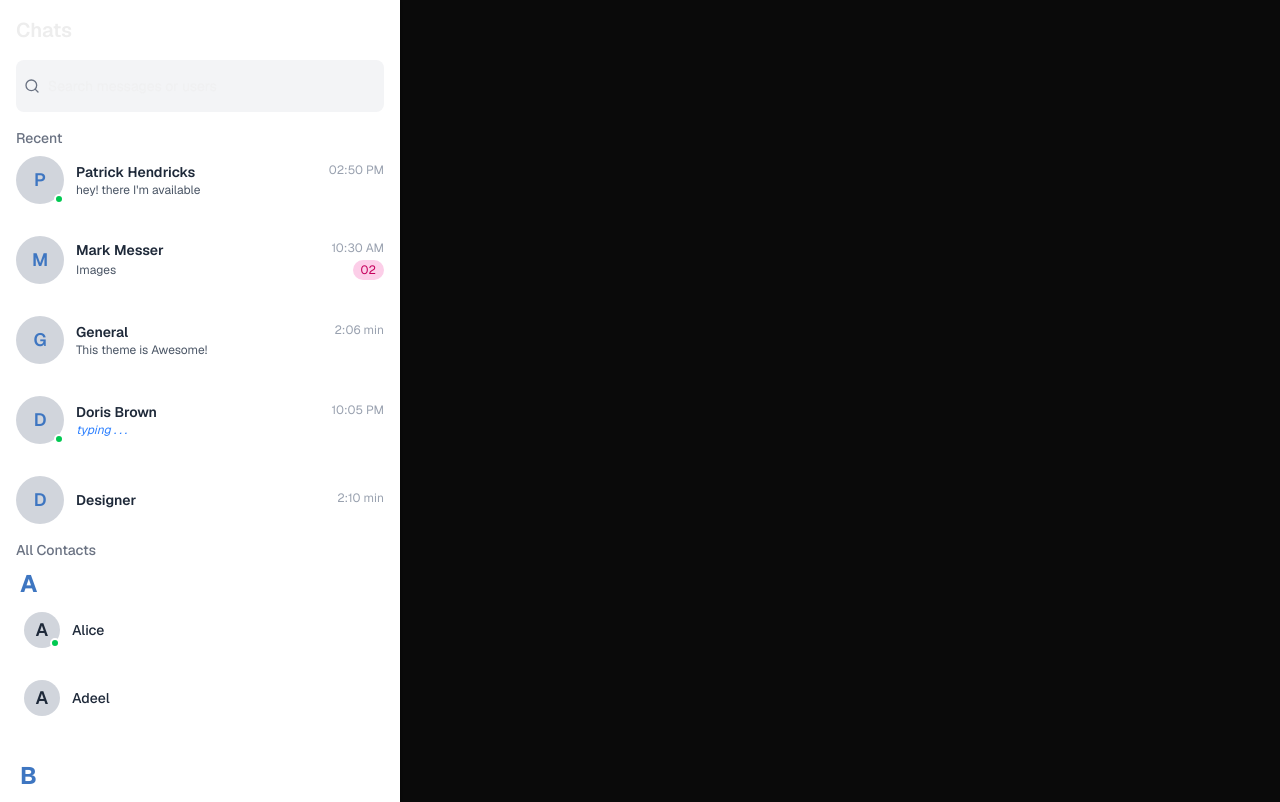
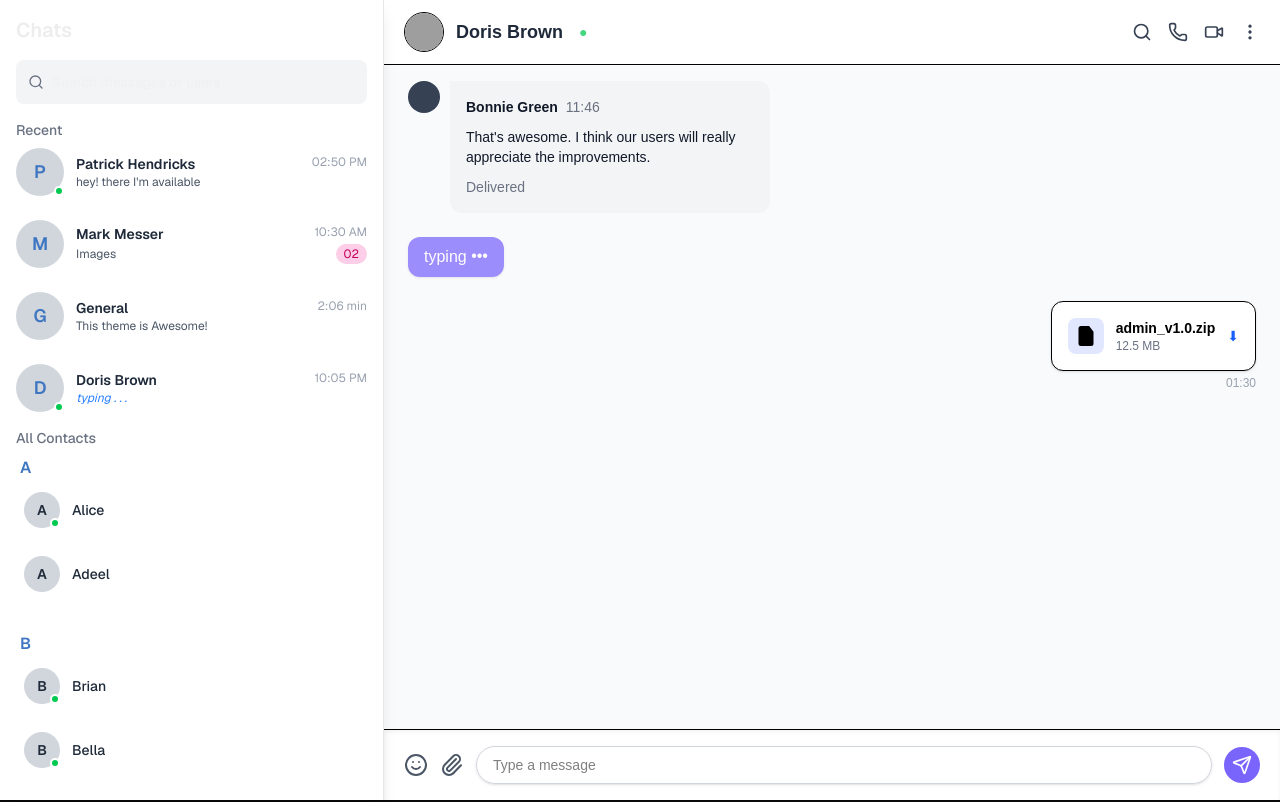
Before and after one commit to umair6756/Chat-application, a Next.js app: page /chat in a window 1280 px wide. Shown: the top 802 px of the page. Built offline with nearby package versions, Linux system fonts and the light colour scheme; grey boxes are pictures that could not be loaded.

Commit message:
Add chat box component

```diff
--- /dev/null
+++ b/app/Components/ChatPageComp/ChatBox.js
@@ -0,0 +1,129 @@
+'use client'
+import { useState } from 'react';
+import {
+  Search,
+  Phone,
+  Video,
+  MoreVertical,
+  Smile,
+  Paperclip,
+  Send,
+} from 'lucide-react';
+import dynamic from 'next/dynamic';
+import MessageBox from './MessageBox';
+
+const EmojiPicker = dynamic(() => import('emoji-picker-react'), { ssr: false });
+
+export default function ChatBox() {
+  const [showSearch, setShowSearch] = useState(false);
+  const [showEmojiPicker, setShowEmojiPicker] = useState(false);
+  const [message, setMessage] = useState('');
+
+  const onEmojiClick = (emojiData) => {
+    setMessage((prev) => prev + emojiData.emoji);
+  };
+
+  return (
+    <div className="w-[100%] h-screen flex flex-col bg-gradient-to-br from-white via-[#f3f4f6] to-[#e5e7eb] text-black">
+      {/* Header */}
+      <div className="flex items-center justify-between px-5 py-3 border-b shadow-sm bg-white">
+        <div className="flex items-center gap-3">
+          <img
+            src="/avatar1.jpg"
+            className="w-10 h-10 rounded-full border"
+            alt="Doris Brown"
+          />
+          <span className="font-semibold text-gray-800 text-lg">Doris Brown</span>
+          <span className="text-green-500 text-sm ml-1 animate-pulse">●</span>
+        </div>
+
+        <div className="flex items-center gap-4">
+          <div className="relative transition-all duration-300">
+            <Search
+              className="w-5 h-5 cursor-pointer text-gray-700 hover:text-indigo-600"
+              onClick={() => setShowSearch(!showSearch)}
+            />
+            {showSearch && (
+              <input
+                type="text"
+                className="absolute top-8 -right-4 w-[180px] border border-gray-300 bg-white shadow-lg text-sm px-3 py-2 rounded-md transition-all duration-300"
+                placeholder="Search messages..."
+              />
+            )}
+          </div>
+          <Phone className="w-5 h-5 text-gray-700 hover:text-indigo-600 cursor-pointer" />
+          <Video className="w-5 h-5 text-gray-700 hover:text-indigo-600 cursor-pointer" />
+          <MoreVertical className="w-5 h-5 text-gray-700 hover:text-indigo-600 cursor-pointer" />
+        </div>
+      </div>
+
+      {/* Chat Body */}
+      <div className="flex-1 overflow-y-auto px-6 py-4 space-y-6 bg-[#f9fafb]">
+        {/* Image bubble */}
+        <div className="flex flex-col items-start gap-1">
+           <MessageBox/>
+        </div>
+
+        {/* Typing */}
+        <div className="flex flex-col items-start">
+          <div className="bg-[#7A65FC] text-white px-4 py-2 rounded-xl max-w-fit shadow animate-pulse">
+            typing <span className="inline-block animate-bounce">•••</span>
+          </div>
+        </div>
+
+        {/* File message */}
+        <div className="flex flex-col items-end">
+          <div className="flex items-center gap-3 p-4 border rounded-xl shadow bg-white">
+            <div className="bg-indigo-100 p-2 rounded-lg">
+              <svg
+                xmlns="http://www.w3.org/2000/svg"
+                width="20"
+                height="20"
+                fill="currentColor"
+                viewBox="0 0 16 16"
+              >
+                <path d="M14 4.5V14a2 2 0 0 1-2 2H4a2 2 0 0 1-2-2V2a2 2 0 0 1 2-2h6.5L14 4.5z" />
+              </svg>
+            </div>
+            <div>
+              <div className="font-semibold text-sm">admin_v1.0.zip</div>
+              <div className="text-xs text-gray-500">12.5 MB</div>
+            </div>
+            <button className="text-blue-600 text-sm hover:underline">⬇</button>
+          </div>
+          <span className="text-xs text-gray-400 mt-1">01:30</span>
+        </div>
+      </div>
+
+      {/* Input Bar */}
+      <div className="border-t px-5 py-4 bg-white shadow-inner relative">
+        <div className="flex items-center gap-3">
+          <Smile
+            className="w-6 h-6 text-gray-600 hover:text-indigo-600 cursor-pointer"
+            onClick={() => setShowEmojiPicker(!showEmojiPicker)}
+          />
+          <Paperclip className="w-6 h-6 text-gray-600 hover:text-indigo-600 cursor-pointer" />
+          <input
+            type="text"
+            placeholder="Type a message"
+            className="flex-1 border border-gray-300 px-4 py-2 rounded-full text-sm shadow-sm focus:outline-none focus:ring-2 focus:ring-indigo-300 transition-all duration-200"
+            value={message}
+            onChange={(e) => setMessage(e.target.value)}
+          />
+          <button className="bg-[#7A65FC] text-white p-2 rounded-full hover:bg-[#6750f5] transition-colors">
+            <Send className="w-5 h-5" />
+          </button>
+        </div>
+
+        {/* Emoji Picker */}
+        {showEmojiPicker && (
+          <div className="absolute bottom-20 left-6 z-50 animate-slide-up">
+            <div className="shadow-xl rounded-lg overflow-hidden">
+              <EmojiPicker onEmojiClick={onEmojiClick} theme="light" />
+            </div>
+          </div>
+        )}
+      </div>
+    </div>
+  );
+}
--- /dev/null
+++ b/app/Components/ChatPageComp/MessageBox.js
@@ -0,0 +1,22 @@
+import React from 'react'
+
+export default function MessageBox() {
+  return (
+    <div>
+
+<div class="flex items-start gap-2.5">
+   <div class="w-8 h-8 rounded-full bg-gray-700" ></div>
+   <div class="flex flex-col w-full max-w-[320px] leading-1.5 p-4 border-gray-200 bg-gray-100 rounded-e-xl rounded-es-xl ">
+      <div class="flex items-center space-x-2 rtl:space-x-reverse">
+         <span class="text-sm font-semibold text-gray-900 ">Bonnie Green</span>
+         <span class="text-sm font-normal text-gray-500 ">11:46</span>
+      </div>
+      <p class="text-sm font-normal py-2.5 text-gray-900 ">That's awesome. I think our users will really appreciate the improvements.</p>
+      <span class="text-sm font-normal text-gray-500 ">Delivered</span>
+   </div>
+
+</div>
+
+    </div>
+  )
+}
--- a/app/Components/ChatPageComp/Sidebar.js
+++ b/app/Components/ChatPageComp/Sidebar.js
@@ -1,102 +1,3 @@
-// import React from "react";
-// import { Search } from "lucide-react";
-// import Image from "next/image";
-
-// const contacts = [
-//   { name: "Patrick", img: "/images/person.jpg", online: true },
-//   { name: "Doris", img: "/doris.jpg", online: true },
-//   { name: "Emily", img: "/emily.jpg", online: false },
-//   { name: "Steve", img: "/steve.jpg", online: true },
-// ];
-
-// const recentChats = [
-//   { name: "Patrick Hendricks", msg: "hey! there I'm available", time: "02:50 PM", img: "/images/person.jpg", online: true },
-//   { name: "Mark Messer", msg: "Images", time: "10:30 AM", unread: 2, img: "/mark.jpg" },
-//   { name: "General", msg: "This theme is Awesome!", time: "2:06 min", img: "/general.jpg" },
-//   { name: "Doris Brown", msg: "typing . . .", time: "10:05 PM", typing: true, img: "/doris.jpg", online: true },
-//   { name: "Designer", msg: "", time: "2:10 min", img: "/designer.jpg" },
-// ];
-
-// export default function Sidebar() {
-//   return (
-//     <div className="w-80 h-screen bg-white shadow p-4 font-sans">
-//       <h2 className="text-xl font-semibold mb-4">Chats</h2>
-//       <div className="flex items-center space-x-2 mb-4 bg-gray-100 p-2 rounded-lg">
-//         <Search className="w-4 h-4 text-gray-500" />
-//         <input
-//           type="text"
-//           placeholder="Search messages or users"
-//           className="bg-transparent outline-none flex-1 text-sm"
-//         />
-//       </div>
-
-//       <div className="flex space-x-4 mb-4">
-//         {contacts.map((contact, idx) => (
-//           <div key={idx} className="relative text-center">
-//             <Image
-//               src={contact.img}
-//               alt={contact.name}
-//               width={50}
-//               height={50}
-//               className="rounded-full"
-//             />
-//             {contact.online && (
-//               <span className="absolute right-0 bottom-1 w-3 h-3 bg-green-500 rounded-full border-2 border-white"></span>
-//             )}
-//             <p className="text-xs mt-1 text-gray-700">{contact.name}</p>
-//           </div>
-//         ))}
-//       </div>
-
-//       <h3 className="text-sm font-medium text-gray-500 mb-2">Recent</h3>
-//       <div className="space-y-4 overflow-y-auto">
-//         {recentChats.map((chat, idx) => (
-//           <div key={idx} className="flex items-center space-x-3">
-//             <div className="relative w-10 h-10">
-//               <Image
-//                 src={chat.img}
-//                 alt={chat.name}
-//                 fill
-//                 className="rounded-full w-full h-full object-cover"
-//               />
-//               {chat.online && (
-//                 <span className="absolute right-0 bottom-0 w-2.5 h-2.5 bg-green-500 rounded-full border-2 border-white"></span>
-//               )}
-//             </div>
-//             <div className="flex-1">
-//               <div className="flex justify-between">
-//                 <p className="text-sm font-semibold text-gray-800 truncate w-40">{chat.name}</p>
-//                 <span className="text-xs text-gray-400">{chat.time}</span>
-//               </div>
-//               <div className="flex justify-between items-center">
-//                 <p className={`text-xs ${chat.typing ? "text-blue-500 italic" : "text-gray-600"}`}>{chat.msg}</p>
-//                 {chat.unread && (
-//                   <span className="bg-pink-200 text-pink-700 text-xs px-2 py-0.5 rounded-full">
-//                     {chat.unread.toString().padStart(2, "0")}
-//                   </span>
-//                 )}
-//               </div>
-//             </div>
-//           </div>
-//         ))}
-//       </div>
-//     </div>
-//   );
-// }
-
-
-
-
-
-
-
-
-
-
-
-
-
-
 "use client";
 import React from "react";
 import { Search } from "lucide-react";
@@ -117,7 +18,6 @@ const recentChats = [
   { name: "Mark Messer", msg: "Images", time: "10:30 AM", unread: 2 },
   { name: "General", msg: "This theme is Awesome!", time: "2:06 min" },
   { name: "Doris Brown", msg: "typing . . .", time: "10:05 PM", typing: true, online: true },
-  { name: "Designer", msg: "", time: "2:10 min" },
 ];
 
 const groupedContacts = contacts.reduce((acc, contact) => {
@@ -129,11 +29,13 @@ const groupedContacts = contacts.reduce((acc, contact) => {
 
 export default function Sidebar() {
   return (
-    <div className="w-100 h-full bg-white shadow p-4 font-sans flex flex-col">
-      {/* Top Section */}
+    <div className="w-[30%] h-screen fixed left-0 top-0 bg-white shadow-lg p-4 font-sans flex flex-col z-10 border-r border-gray-200">
+
+      {/* Header + Search */}
       <div className="flex-none">
         <h2 className="text-xl font-semibold mb-4">Chats</h2>
-        <div className="flex items-center space-x-2 mb-4 bg-gray-100 py-4 px-2 rounded-lg">
+
+        <div className="flex items-center space-x-2 mb-4 bg-gray-100 py-3 px-3 rounded-lg">
           <Search className="w-4 h-4 text-gray-500" />
           <input
             type="text"
@@ -143,7 +45,7 @@ export default function Sidebar() {
         </div>
 
         <h3 className="text-sm font-medium text-gray-500 mb-2">Recent</h3>
-        <div className="space-y-8 mb-4">
+        <div className="space-y-6 mb-4">
           {recentChats.map((chat, idx) => (
             <div key={idx} className="flex items-center space-x-3">
               <div className="relative">
@@ -171,20 +73,24 @@ export default function Sidebar() {
             </div>
           ))}
         </div>
+
         <h3 className="text-sm font-medium text-gray-500 mb-2">All Contacts</h3>
       </div>
 
-      {/* Scrollable All Contacts Section */}
-      <div className="flex-1  relative group">
-        <div className="h-full overflow-y-auto pr-2 scrollbar-thin scrollbar-thumb-transparent group-hover:scrollbar-thumb-gray-400 transition-all duration-300 space-y-9">
+      {/* Scrollable Contact Section */}
+      <div className="flex-1 overflow-hidden group relative">
+        <div className="h-full overflow-y-auto pr-2 scrollbar-thin scrollbar-thumb-transparent group-hover:scrollbar-thumb-gray-400 transition-all duration-300 space-y-8">
           {Object.keys(groupedContacts).sort().map((letter) => (
             <div key={letter}>
-              <h4 className="text-2xl text-[#3e76c1] font-bold mb-1 px-1">{letter}</h4>
-              <div className="space-y-4">
+              <h4 className="text-md text-[#3e76c1] font-semibold mb-1 px-1">{letter}</h4>
+              <div className="space-y-3">
                 {groupedContacts[letter].map((contact, idx) => (
-                  <div key={idx} className="flex items-center space-x-3 px-2 py-2 hover:bg-gray-300 rounded-lg transition">
+                  <div
+                    key={idx}
+                    className="flex items-center space-x-3 px-2 py-2 hover:bg-gray-100 rounded-lg transition-all"
+                  >
                     <div className="relative">
-                      <div className="w-9 h-9 rounded-full bg-gray-300 text-gray-800 flex items-center justify-center text-lg font-semibold">
+                      <div className="w-9 h-9 rounded-full bg-gray-300 text-gray-800 flex items-center justify-center text-sm font-semibold">
                         {contact.name.charAt(0)}
                       </div>
                       {contact.online && (
--- a/app/chat/page.js
+++ b/app/chat/page.js
@@ -1,10 +1,16 @@
 import React from 'react'
 import Sidebar from '../Components/ChatPageComp/Sidebar'
+import ChatBox from '../Components/ChatPageComp/ChatBox'
 
 export default function page() {
   return (
-    <div>
+    <div className="flex w-full h-screen">
+      <div className="w-[30%] h-full">
         <Sidebar/>
+      </div>
+      <div className="w-[70%] h-full">
+        <ChatBox/>
+      </div>
     </div>
-  )
+  );
 }
--- a/package.json
+++ b/package.json
@@ -9,6 +9,7 @@
     "lint": "next lint"
   },
   "dependencies": {
+    "emoji-picker-react": "^4.12.2",
     "lucide-react": "^0.510.0",
     "next": "15.3.2",
     "react": "^19.0.0",
```
Also changed, not shown: 1 other file (tests, documents, lock files or other folders).
